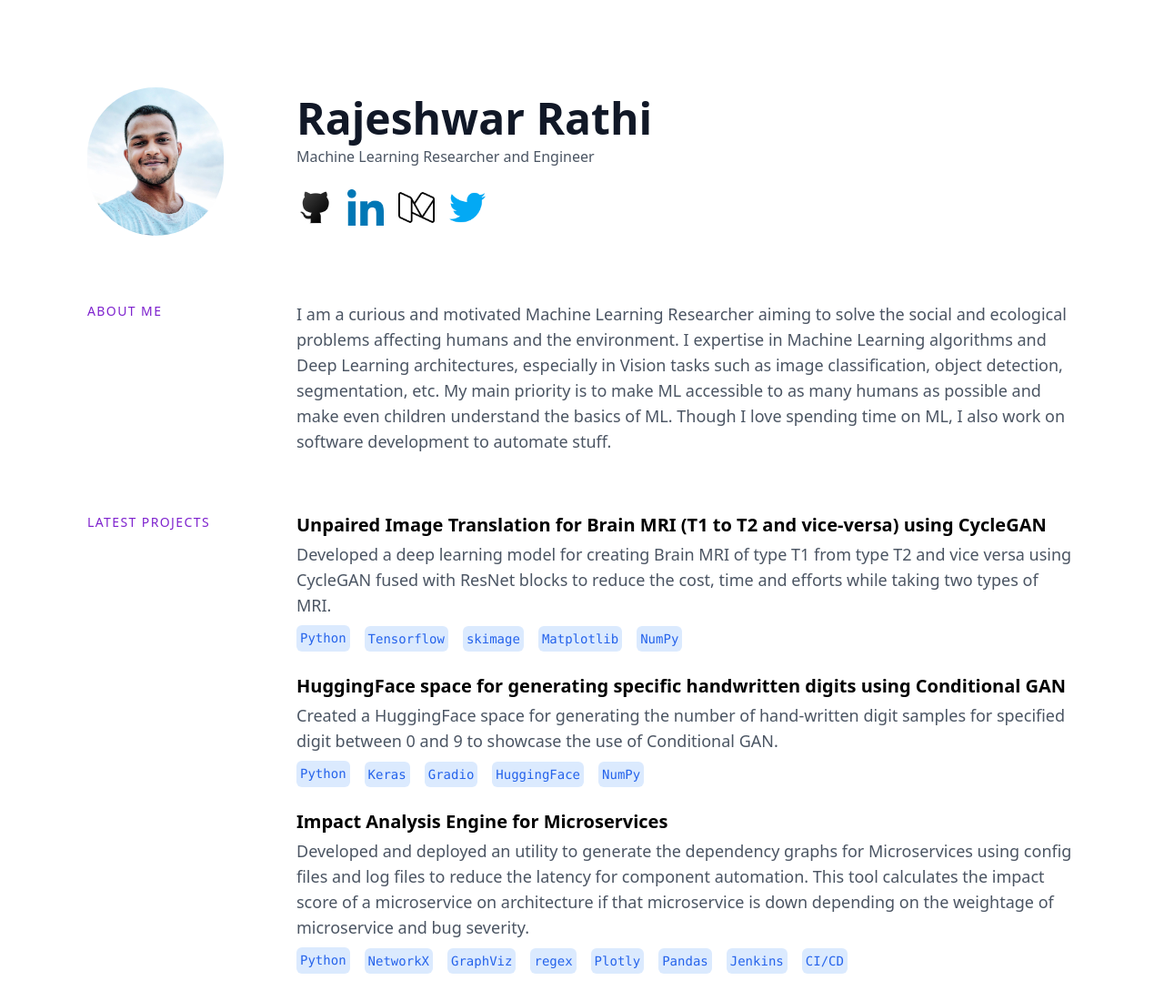
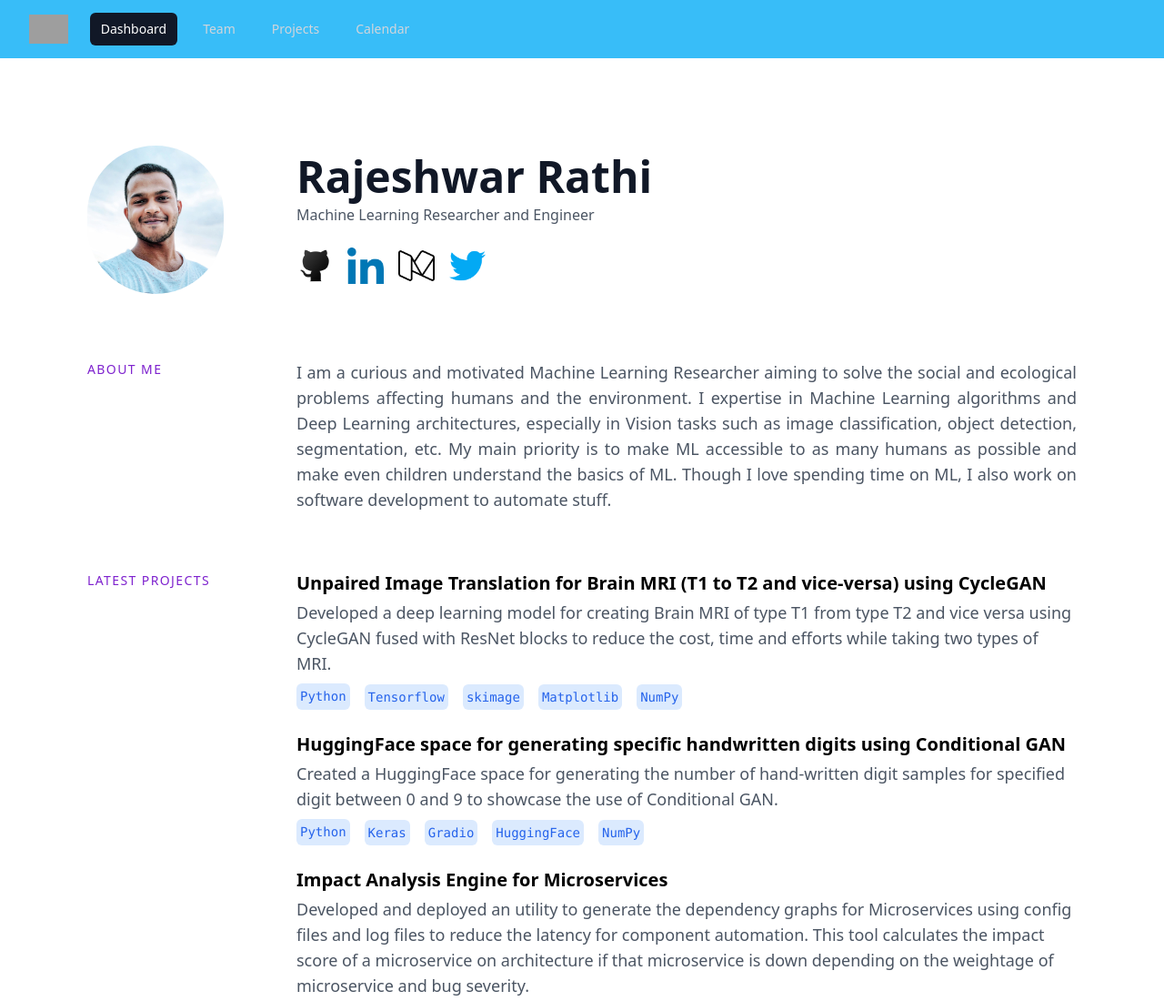
Before and after one commit to rajrathi/rajrathi.github.io, a Gatsby site: page / in a window 1280 px wide. Shown: the top 1100 px of the page at 91% size. Built offline with nearby package versions, Linux system fonts and the light colour scheme; Gatsby itself is replaced by a stand-in of ours; grey boxes are pictures that could not be loaded.

Commit message:
added navbar and colors pallate

```diff
--- a/package.json
+++ b/package.json
@@ -5,6 +5,8 @@
   "version": "0.1.0",
   "author": "Rajeshwar Rathi",
   "dependencies": {
+    "@headlessui/react": "^1.6.6",
+    "@heroicons/react": "^1.0.6",
     "emoji-picker-react": "^3.5.1",
     "gatsby": "^2.24.67",
     "gatsby-image": "^2.4.20",
--- a/src/components/header/index.jsx
+++ b/src/components/header/index.jsx
@@ -1,6 +1,7 @@
 import { Link } from 'gatsby';
 import get from 'lodash/get';
 import React from 'react';
+import NavBar from '../navbar';
 
 import profileImg from '../../images/profile.jpeg';
 import twitterIcon from '../../images/twitter.png';
@@ -17,7 +18,7 @@ const classes = {
   description: 'text-gray-600',
   mediaWrapper: 'inline-flex pt-6 space-x-4 md:flex-wrap',
   iconWrapper: 'flex max-w-10 max-h-10',
-  icon: 'object-scale-down h-10 w-10 transform transition-all duration-150 hover:scale:105'
+  icon: 'object-scale-down h-10 w-10 transform transition-all duration-150 hover:scale:110'
 };
 
 const Header = ({ metadata = {}, noBlog = false }) => {
--- a/src/components/layout/index.jsx
+++ b/src/components/layout/index.jsx
@@ -1,4 +1,5 @@
 import React from 'react';
+import NavBar from '../navbar';
 
 const classes = {
   wrapper: 'p-8 relative max-w-screen-xl xs:p-24',
@@ -7,8 +8,11 @@ const classes = {
 
 const Layout = ({ children }) => {
   return (
-    <div className={classes.outerWrapper}>
-      <div className={classes.wrapper}>{children}</div>
+    <div>
+      <NavBar />
+      <div className={classes.outerWrapper}>
+        <div className={classes.wrapper}>{children}</div>
+      </div>
     </div>
   );
 };
--- /dev/null
+++ b/src/components/navbar/index.jsx
@@ -0,0 +1,92 @@
+import React from 'react';
+import { Disclosure} from '@headlessui/react'
+import { MenuIcon, XIcon } from '@heroicons/react/outline'
+
+const navigation = [
+  { name: 'Dashboard', href: '#', current: true },
+  { name: 'Team', href: '#', current: false },
+  { name: 'Projects', href: '#', current: false },
+  { name: 'Calendar', href: '#', current: false },
+]
+
+function classNames(...classes) {
+  return classes.filter(Boolean).join(' ')
+}
+
+const NavBar = () => {
+    return (
+    <Disclosure as="nav" className="bg-sky-400">
+      {({ open }) => (
+        <>
+          <div className="max-w-7xl mx-auto px-2 sm:px-6 lg:px-8">
+            <div className="relative flex items-center justify-between h-16">
+              <div className="absolute inset-y-0 left-0 flex items-center sm:hidden">
+                {/* Mobile menu button*/}
+                <Disclosure.Button className="inline-flex items-center justify-center p-2 rounded-md text-gray-400 hover:text-white hover:bg-gray-700 focus:outline-none focus:ring-2 focus:ring-inset focus:ring-white">
+                  <span className="sr-only">Open main menu</span>
+                  {open ? (
+                    <XIcon className="block h-6 w-6" aria-hidden="true" />
+                  ) : (
+                    <MenuIcon className="block h-6 w-6" aria-hidden="true" />
+                  )}
+                </Disclosure.Button>
+              </div>
+              <div className="flex-1 flex items-center justify-center sm:items-stretch sm:justify-start">
+                <div className="flex-shrink-0 flex items-center">
+                  <img
+                    className="block lg:hidden h-8 w-auto"
+                    src="https://tailwindui.com/img/logos/workflow-mark-indigo-500.svg"
+                    alt="Workflow"
+                  />
+                  <img
+                    className="hidden lg:block h-8 w-auto"
+                    src="https://tailwindui.com/img/logos/workflow-logo-indigo-500-mark-white-text.svg"
+                    alt="Workflow"
+                  />
+                </div>
+                <div className="hidden sm:block sm:ml-6">
+                  <div className="flex space-x-4">
+                    {navigation.map((item) => (
+                      <a
+                        key={item.name}
+                        href={item.href}
+                        className={classNames(
+                          item.current ? 'bg-gray-900 text-white' : 'text-gray-300 hover:bg-gray-700 hover:text-white',
+                          'px-3 py-2 rounded-md text-sm font-medium'
+                        )}
+                        aria-current={item.current ? 'page' : undefined}
+                      >
+                        {item.name}
+                      </a>
+                    ))}
+                  </div>
+                </div>
+              </div>
+            </div>
+          </div>
+
+          <Disclosure.Panel className="sm:hidden">
+            <div className="px-2 pt-2 pb-3 space-y-1">
+              {navigation.map((item) => (
+                <Disclosure.Button
+                  key={item.name}
+                  as="a"
+                  href={item.href}
+                  className={classNames(
+                    item.current ? 'bg-gray-900 text-white' : 'text-gray-300 hover:bg-gray-700 hover:text-white',
+                    'block px-3 py-2 rounded-md text-base font-medium'
+                  )}
+                  aria-current={item.current ? 'page' : undefined}
+                >
+                  {item.name}
+                </Disclosure.Button>
+              ))}
+            </div>
+          </Disclosure.Panel>
+        </>
+      )}
+    </Disclosure>
+  )
+}
+
+export default NavBar;
--- a/src/components/section-about/index.jsx
+++ b/src/components/section-about/index.jsx
@@ -6,7 +6,7 @@ const SectionAbout = ({ about }) => {
   return (
     <Section title="About Me">
       <div className="mb-4">
-        <p>{about}</p>
+        <p className='text-justify'>{about}</p>
       </div>
     </Section>
   );
--- a/src/pages/index.jsx
+++ b/src/pages/index.jsx
@@ -4,6 +4,7 @@ import React from 'react';
 
 import Header from '../components/header';
 import Layout from '../components/layout';
+import NavBar from '../components/navbar';
 import SectionAbout from '../components/section-about';
 import SectionBlog from '../components/section-blog';
 import SectionEducation from '../components/section-education';
--- a/tailwind.config.js
+++ b/tailwind.config.js
@@ -1,3 +1,5 @@
+const colors = require('tailwindcss/colors')
+
 module.exports = {
   future: {
     removeDeprecatedGapUtilities: true,
@@ -9,6 +11,9 @@ module.exports = {
       screens: {
         xs: '480px',
       },
+      colors: {
+        sky: colors.sky
+      },
     },
   },
   variants: {},
```
Also changed, not shown: 1 other file.
